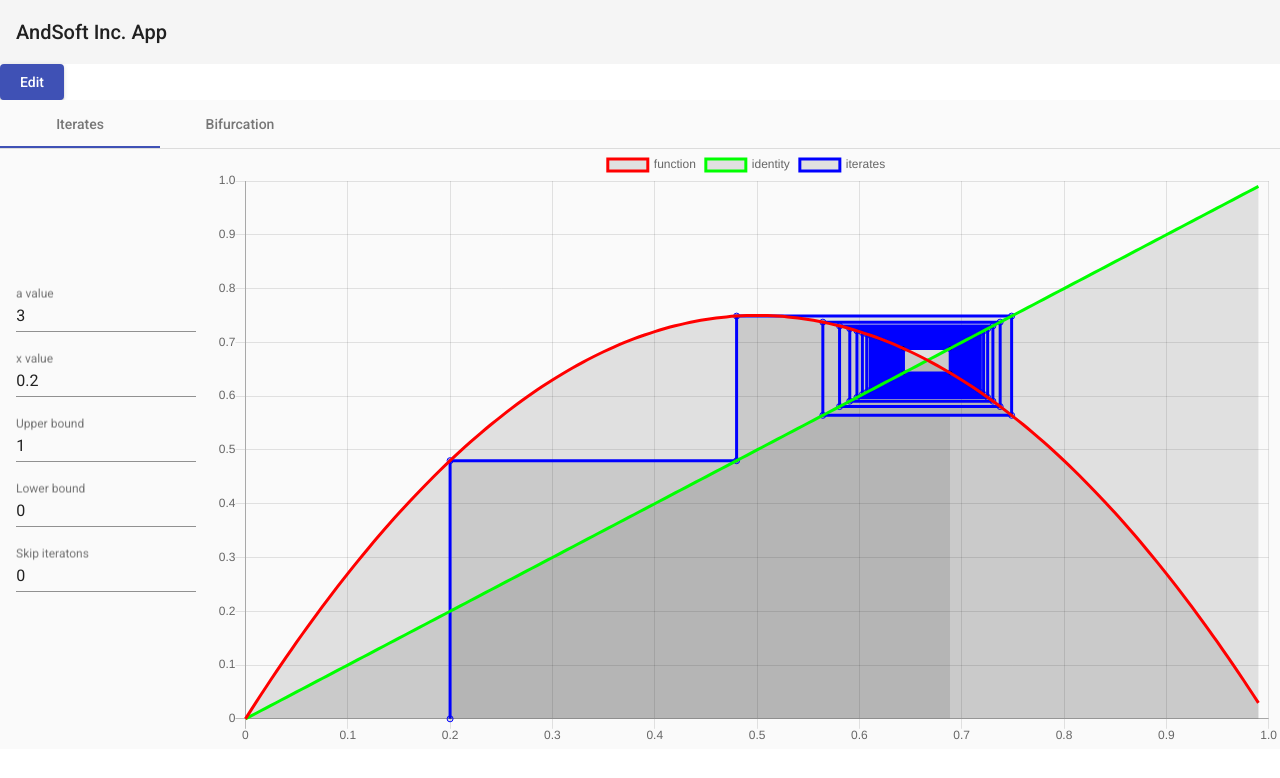
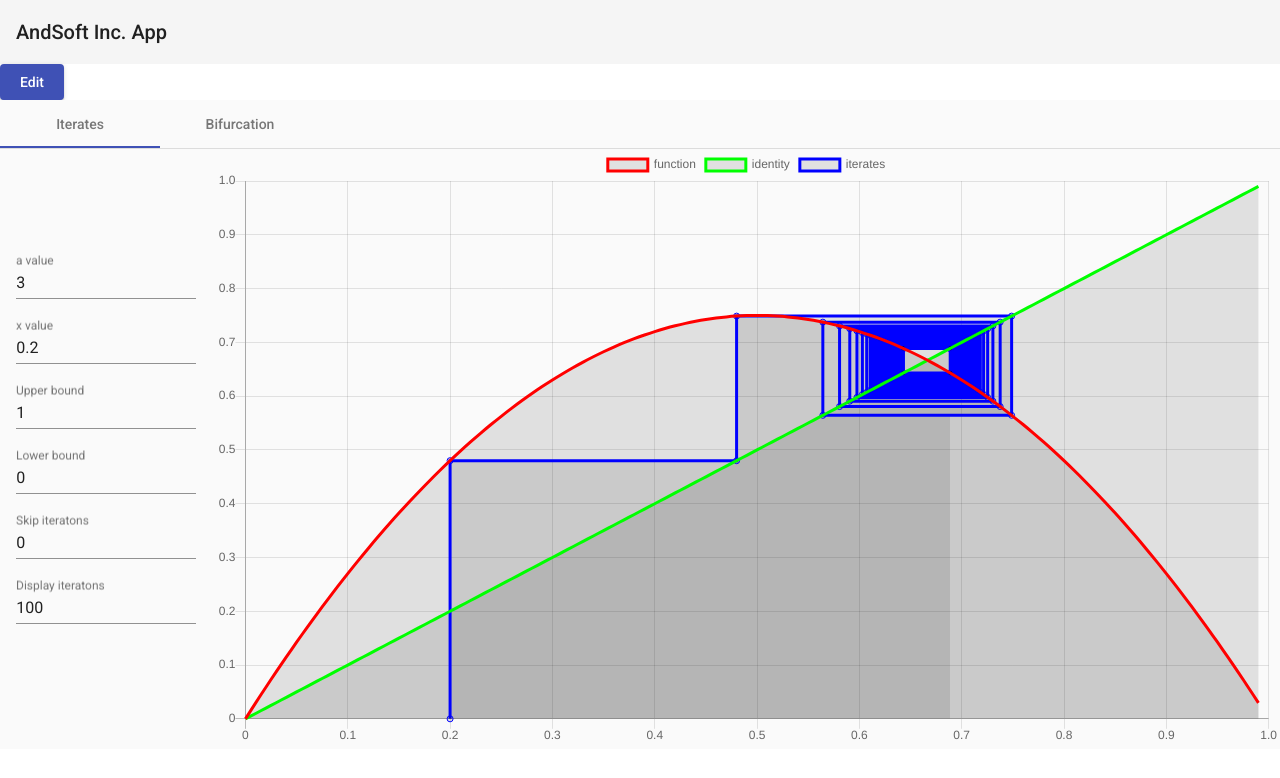
Before and after one commit to audetto/logistic, an Angular app: page / in a window 1280 px wide. Shown: the top 778 px of the page. Built offline with nearby package versions, Linux system fonts and the light colour scheme.

Commit message:
Expose number of iterations to run.
Signed-off-by: Andrea Odetti <mariofutire@gmail.com>

```diff
--- a/src/app/bifurcation/bifurcation.component.html
+++ b/src/app/bifurcation/bifurcation.component.html
@@ -20,6 +20,11 @@
                 <mat-label>Skip iteratons</mat-label>
                 <input type="number" step="100" min="0" [ngModel]="skip" (ngModelChange)="onSkip($event)" matInput>
             </mat-form-field>
+            <br>
+            <mat-form-field>
+                <mat-label>Display iteratons</mat-label>
+                <input type="number" step="10" min="0" [ngModel]="iterations" (ngModelChange)="onIterations($event)" matInput>
+            </mat-form-field>
         </section>
     </mat-grid-tile>
     <mat-grid-tile colspan="5">
--- a/src/app/bifurcation/bifurcation.component.ts
+++ b/src/app/bifurcation/bifurcation.component.ts
@@ -30,6 +30,7 @@ export class BifurcationComponent implements OnInit {
   aMin: number = 2.9;
   aMax: number = 4;
   skip: number = 100;
+  iterations: number = 100;
 
   ngOnInit(): void {
   }
@@ -66,9 +67,16 @@ export class BifurcationComponent implements OnInit {
     }
   }
 
-  onSkip(x?: number): void {
-    if (x != null && this.skip !== x) {
-      this.skip = x;
+  onSkip(skip?: number): void {
+    if (skip != null && this.skip !== skip) {
+      this.skip = skip;
+      this.draw();
+    }
+  }
+
+  onIterations(iterations?: number): void {
+    if (iterations != null && this.iterations !== iterations) {
+      this.iterations = iterations;
       this.draw();
     }
   }
@@ -86,7 +94,7 @@ export class BifurcationComponent implements OnInit {
       for (const a of it) {
         let f = this.getF(a);
 
-        let points = utils.iterateFunction2(f, this.x, this.skip, 200, 0.00001);
+        let points = utils.iterateFunction2(f, this.x, this.skip, this.iterations, 0.00001);
         for (const point of points) {
           data.push({ x: a, y: point });
         }
--- a/src/app/cobweb/cobweb.component.html
+++ b/src/app/cobweb/cobweb.component.html
@@ -25,6 +25,11 @@
                 <mat-label>Skip iteratons</mat-label>
                 <input type="number" step="100" min="0" [ngModel]="skip" (ngModelChange)="onSkip($event)" matInput>
             </mat-form-field>
+            <br>
+            <mat-form-field>
+                <mat-label>Display iteratons</mat-label>
+                <input type="number" step="10" min="0" [ngModel]="iterations" (ngModelChange)="onIterations($event)" matInput>
+            </mat-form-field>
         </section>
     </mat-grid-tile>
     <mat-grid-tile colspan="5">
--- a/src/app/cobweb/cobweb.component.ts
+++ b/src/app/cobweb/cobweb.component.ts
@@ -31,6 +31,7 @@ export class CobwebComponent implements OnInit {
   xMin: number = 0;
   xMax: number = 1;
   skip: number = 0;
+  iterations: number = 100;
 
   ngOnInit(): void {
   }
@@ -74,9 +75,16 @@ export class CobwebComponent implements OnInit {
     }
   }
 
-  onSkip(x?: number): void {
-    if (x != null && this.skip !== x) {
-      this.skip = x;
+  onSkip(skip?: number): void {
+    if (skip != null && this.skip !== skip) {
+      this.skip = skip;
+      this.draw();
+    }
+  }
+
+  onIterations(iterations?: number): void {
+    if (iterations != null && this.iterations !== iterations) {
+      this.iterations = iterations;
       this.draw();
     }
   }
@@ -85,7 +93,7 @@ export class CobwebComponent implements OnInit {
     if (this.context && this.func) {
       let f = this.getF();
 
-      let points = utils.iterateFunction(f, this.x, this.skip, 100);
+      let points = utils.iterateFunction(f, this.x, this.skip, this.iterations);
 
       const minReducer = (accumulator: number, currentValue: number) => Math.min(accumulator, currentValue);
       const maxReducer = (accumulator: number, currentValue: number) => Math.max(accumulator, currentValue);
```
